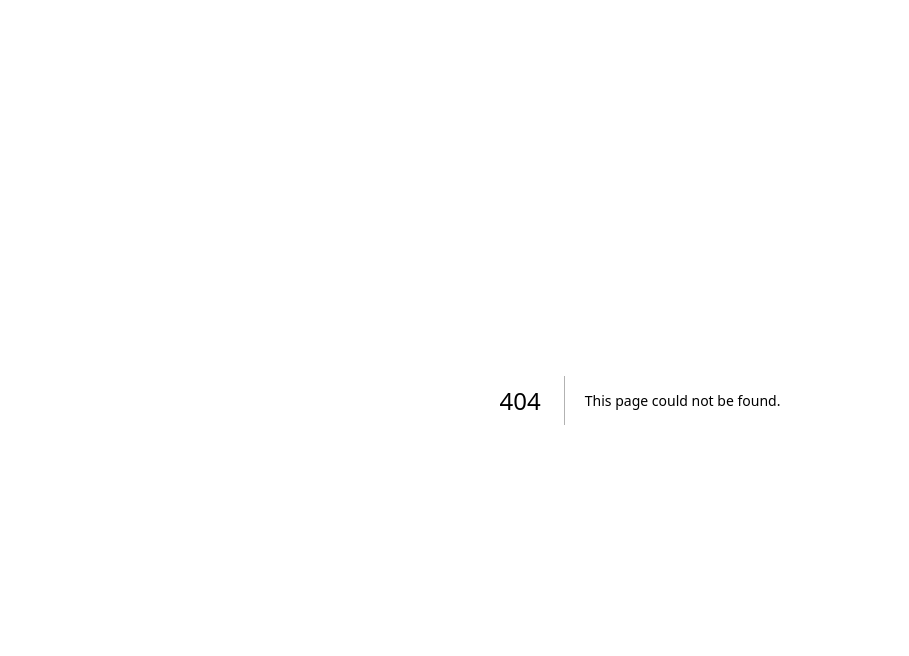
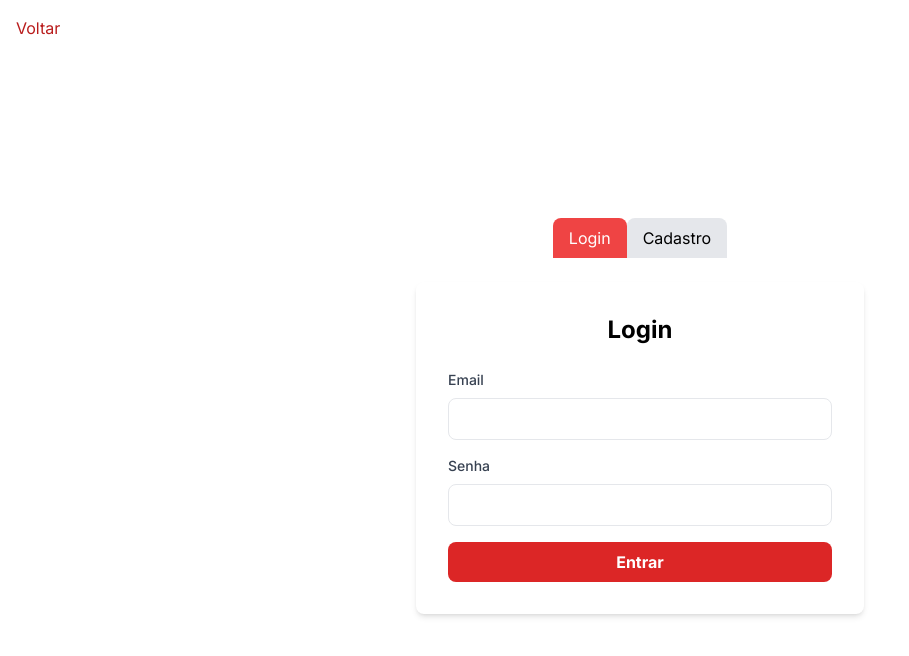
Before and after one commit to eduardofuncao/oceanometro, a Next.js app: page /login in a window 1280 px wide. Before the commit this address had no page. Shown: the top 656 px of the page, without its empty margins (0-909 px from the left). Built offline with nearby package versions, Linux system fonts and the light colour scheme.

Commit message:
Adicionando pagina de login

```diff
--- /dev/null
+++ b/app/login/page.tsx
@@ -0,0 +1,119 @@
+"use client";
+// components/AuthTabs.js
+import { useState } from 'react';
+import Link from 'next/link';
+
+export default function AuthTabs() {
+  const [activeTab, setActiveTab] = useState('login');
+
+  return (
+    <div className="flex flex-col items-center justify-center min-h-screen py-2">
+      <Link href="/" className="fixed top-4 left-4 text-red-700 hover:underline">
+        Voltar
+      </Link>
+      <div className="flex mb-6 mt-8">
+        <button
+          className={`px-4 py-2 rounded-t-lg ${activeTab === 'login' ? 'bg-red-500 text-white' : 'bg-gray-200'}`}
+          onClick={() => setActiveTab('login')}
+        >
+          Login
+        </button>
+        <button
+          className={`px-4 py-2 rounded-t-lg ${activeTab === 'signup' ? 'bg-red-500 text-white' : 'bg-gray-200'}`}
+          onClick={() => setActiveTab('signup')}
+        >
+          Cadastro
+        </button>
+      </div>
+      <div className="w-full max-w-md p-8 bg-white rounded-lg shadow-md relative">
+        {activeTab === 'login' ? (
+          <LoginForm />
+        ) : (
+          <SignupForm />
+        )}
+      </div>
+    </div>
+  );
+}
+
+function LoginForm() {
+  return (
+    <form>
+      <h2 className="text-2xl font-bold mb-6 text-center">Login</h2>
+      <div className="mb-4">
+        <label className="block mb-2 text-sm font-medium text-gray-700" htmlFor="email">
+          Email
+        </label>
+        <input
+          className="w-full px-3 py-2 border rounded-lg"
+          type="email"
+          id="email"
+          name="email"
+          required
+        />
+      </div>
+      <div className="mb-4">
+        <label className="block mb-2 text-sm font-medium text-gray-700" htmlFor="password">
+          Senha
+        </label>
+        <input
+          className="w-full px-3 py-2 border rounded-lg"
+          type="password"
+          id="password"
+          name="password"
+          required
+        />
+      </div>
+      <button className="w-full px-4 py-2 font-bold text-white bg-red-600 rounded-lg hover:bg-red-700">
+        Entrar
+      </button>
+    </form>
+  );
+}
+
+function SignupForm() {
+  return (
+    <form>
+      <h2 className="text-2xl font-bold mb-6 text-center">Cadastro</h2>
+      <div className="mb-4">
+        <label className="block mb-2 text-sm font-medium text-gray-700" htmlFor="name">
+          Nome
+        </label>
+        <input
+          className="w-full px-3 py-2 border rounded-lg"
+          type="text"
+          id="name"
+          name="name"
+          required
+        />
+      </div>
+      <div className="mb-4">
+        <label className="block mb-2 text-sm font-medium text-gray-700" htmlFor="email">
+          Email
+        </label>
+        <input
+          className="w-full px-3 py-2 border rounded-lg"
+          type="email"
+          id="email"
+          name="email"
+          required
+        />
+      </div>
+      <div className="mb-4">
+        <label className="block mb-2 text-sm font-medium text-gray-700" htmlFor="password">
+          Senha
+        </label>
+        <input
+          className="w-full px-3 py-2 border rounded-lg"
+          type="password"
+          id="password"
+          name="password"
+          required
+        />
+      </div>
+      <button className="w-full px-4 py-2 font-bold text-white bg-red-600 rounded-lg hover:bg-red-700">
+        Cadastrar
+      </button>
+    </form>
+  );
+}
--- a/app/page.tsx
+++ b/app/page.tsx
@@ -1,4 +1,5 @@
 import Image from "next/image";
+import Link from "next/link";
 
 export default function Home() {
   return (
@@ -11,7 +12,7 @@ export default function Home() {
         <div className="text-9xl mb-12 mt-24">Oceanômetro</div>
         <div className="h-32 w-[30rem] mb-4 bg-black rounded-3xl"></div>
         <p className="text-2xl">A cada um real doado, você...</p>
-        <button className="bg-red-500 rounded px-4"> Doe aqui</button>
+        <Link href='./login'><button className="bg-red-500 rounded px-4"> Doe aqui</button></Link>
       </div>
       <footer className="fixed bottom-0 left-[45vw]">
         <p>CR AEJ 2024</p>
```
